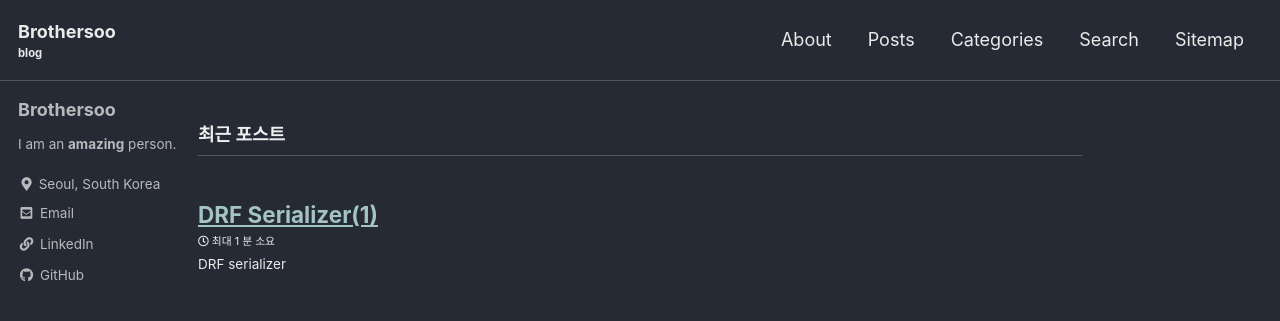
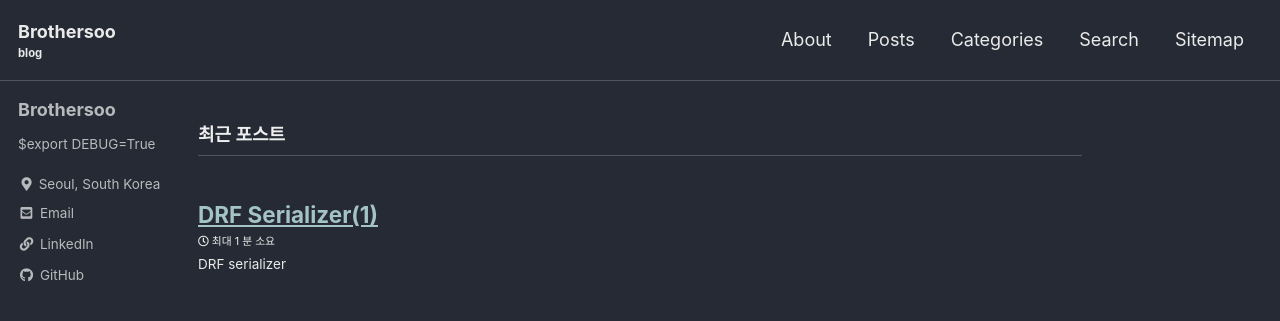
Before and after one commit to brothersoo/brothersoo.github.io, a Jekyll site: the page built from index.html, in a window 1280 px wide. Shown: the top 321 px of the page. Built offline with Jekyll 4.4.1, drawn with Linux system fonts in a browser that asks for light colours; cached includes are drawn as plain includes; the list of posts is cut into pages by our own code.

Commit message:
MODIFY: author bio

```diff
--- a/_config.yml
+++ b/_config.yml
@@ -96,7 +96,7 @@ analytics:
 author:
   name             : "Brothersoo"
   avatar           : # path of avatar image, e.g. "/assets/images/bio-photo.jpg"
-  bio              : "I am an **amazing** person."
+  bio              : "$export DEBUG=True"
   location         : "Seoul, South Korea"
   email            :
   links:
```
